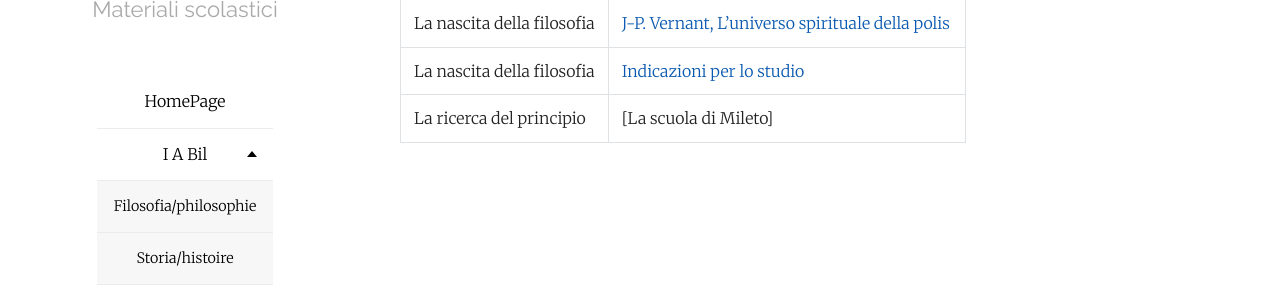
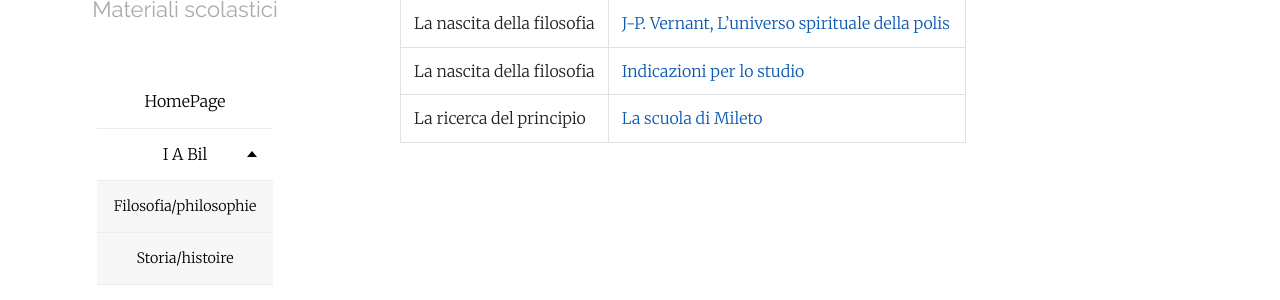
Before and after one commit to efemeridi/efemeridi.github.io, a Jekyll site: the page built from 1a_bil_filosofia.md, in a window 1280 px wide. Shown: the part 287-587 px from the top of the page. Built offline with Jekyll 4.4.1, drawn with Linux system fonts in a browser that asks for light colours; our own code applies the rules of GitHub Pages for plain Markdown files; part of the change alters nothing that is shown.

```diff
--- a/1a_bil_filosofia.md
+++ b/1a_bil_filosofia.md
@@ -10,4 +10,4 @@ layout: page
 |La nascita della filosofia|[J-P. Vernant, La nuova immagine del mondo](/materiali/I_A_bil/filosofia/01_NASCITA_DELLA_FILOSOFIA/02_la_nascita_della_filosofia_vernant_parte_1.pdf/)
 |La nascita della filosofia|[J-P. Vernant, L'universo spirituale della polis](/materiali/I_A_bil/filosofia/01_NASCITA_DELLA_FILOSOFIA/02_la_nascita_della_filosofia_vernant_parte_2.pdf/)
 |La nascita della filosofia|[Indicazioni per lo studio](/materiali/I_A_bil/filosofia/PROGRAMMI/01_intro_grecia_nascita_filo.pdf/)
-|La ricerca del principio|[La scuola di Mileto]
+|La ricerca del principio|[La scuola di Mileto](/materiali/I_A_bil/filosofia/02_LA_RICERCA_DEL_PRINCIPIO/01_la_ricerca_del_principio_26_27_bilingue_capitolo_2.pdf/)
```
